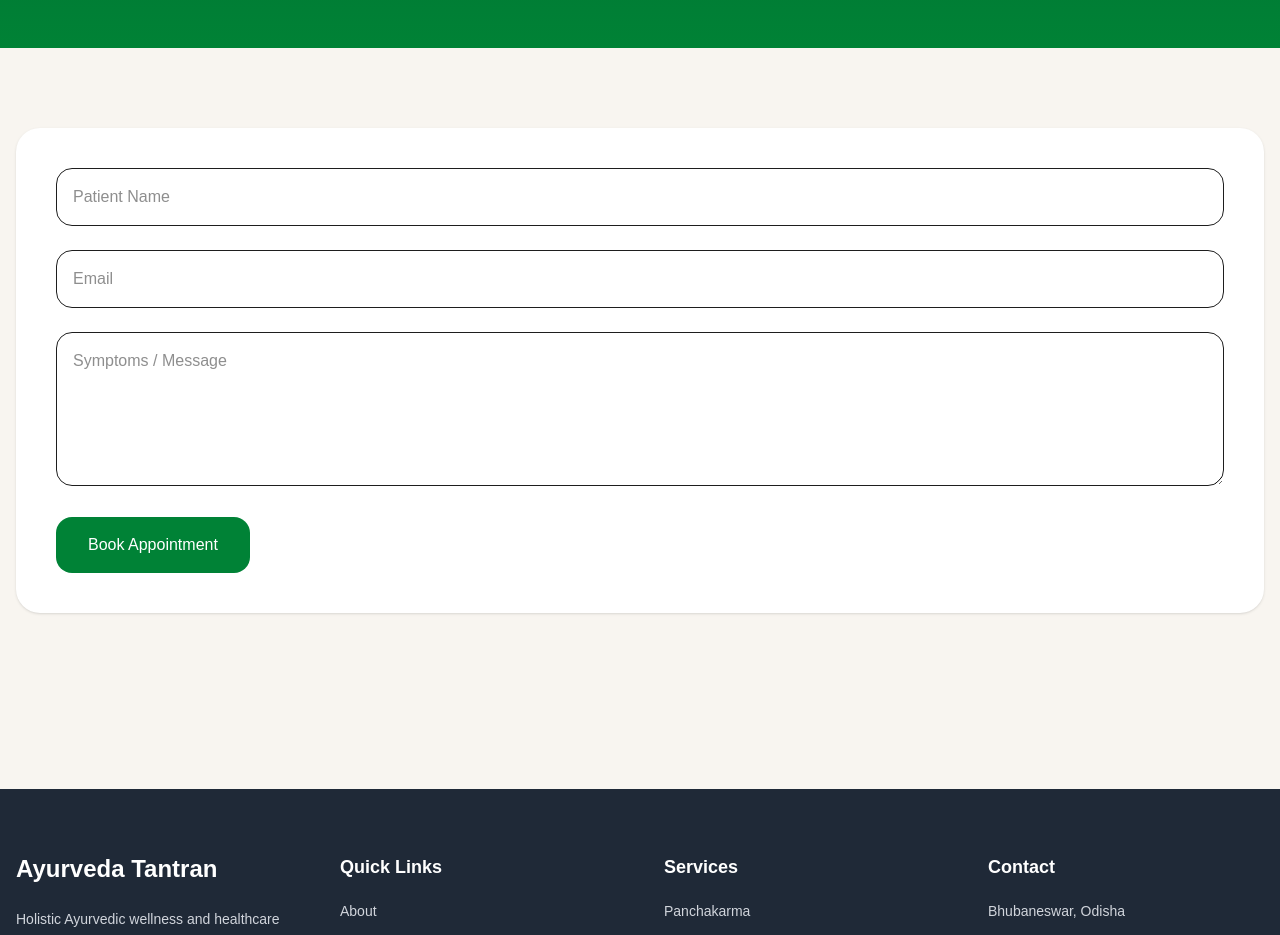
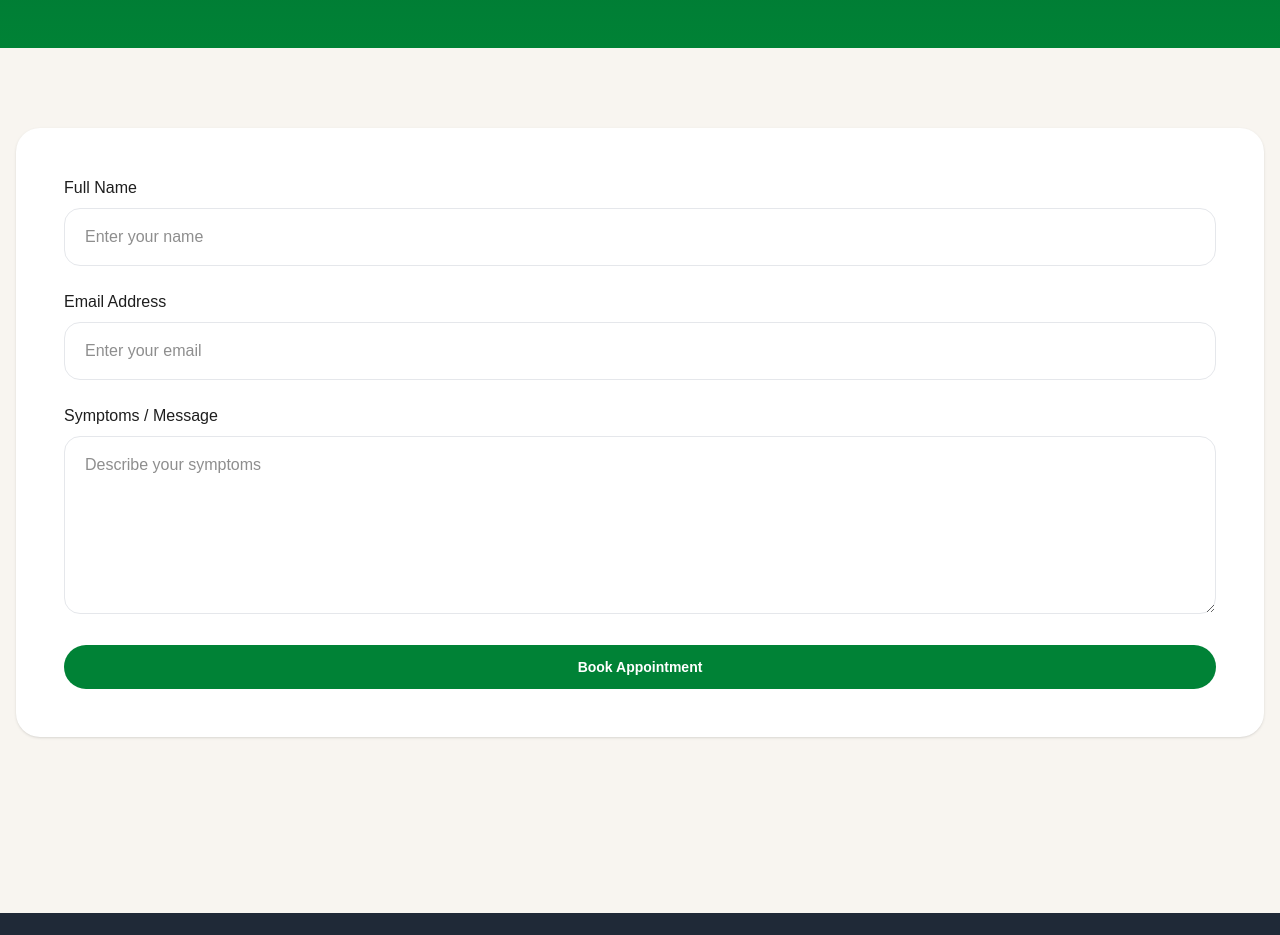
Before and after one commit to utripathy/ayurvedic-tantran-hospital, a Next.js app: page /appointments in a window 1280 px wide. Shown: the part 380-1315 px from the top of the page. Built offline with nearby package versions, Linux system fonts and the light colour scheme.

Commit message:
Added appointsments

```diff
--- a/package.json
+++ b/package.json
@@ -9,13 +9,17 @@
     "lint": "eslint"
   },
   "dependencies": {
+    "@hookform/resolvers": "^5.2.2",
     "clsx": "^2.1.1",
     "framer-motion": "^12.38.0",
     "lucide-react": "^1.16.0",
     "next": "16.2.6",
     "react": "19.2.4",
     "react-dom": "19.2.4",
-    "tailwind-merge": "^3.6.0"
+    "react-hook-form": "^7.76.0",
+    "sonner": "^2.0.7",
+    "tailwind-merge": "^3.6.0",
+    "zod": "^4.4.3"
   },
   "devDependencies": {
     "@tailwindcss/postcss": "^4",
--- a/src/app/appointments/page.tsx
+++ b/src/app/appointments/page.tsx
@@ -1,52 +1,117 @@
+"use client";
 
+import { useState } from "react";
 
+import Navbar from "@/src/components/layout/navbar";
 import Footer from "@/src/components/layout/footer";
-import Navbar from "@/src/components/layout/navbar";
 import PageHero from "@/src/components/ui/page-hero";
-import type { Metadata } from "next";
 
-export const metadata: Metadata = {
-  title: "Appointments",
-  description:
-    "Book appointments with Ayurvedic specialists.",
-};
+import Input from "@/src/components/ui/input";
+import Textarea from "@/src/components/ui/textarea";
+import Button from "@/src/components/ui/button";
+
+import {
+  appointmentSchema,
+  AppointmentFormData,
+} from "@/src/lib/validations/appointment";
+
+import { useForm } from "react-hook-form";
+
+import { zodResolver } from "@hookform/resolvers/zod";
+
+import { toast } from "sonner";
 
 export default function AppointmentsPage() {
+  const [loading, setLoading] = useState(false);
+
+  const {
+    register,
+    handleSubmit,
+    formState: { errors },
+    reset,
+  } = useForm<AppointmentFormData>({
+    resolver: zodResolver(
+      appointmentSchema
+    ),
+  });
+
+  async function onSubmit(
+    data: AppointmentFormData
+  ) {
+    try {
+      setLoading(true);
+
+      console.log(data);
+
+      await new Promise((resolve) =>
+        setTimeout(resolve, 1500)
+      );
+
+      toast.success(
+        "Appointment request submitted successfully."
+      );
+
+      reset();
+    } catch {
+      toast.error(
+        "Something went wrong."
+      );
+    } finally {
+      setLoading(false);
+    }
+  }
+
   return (
     <main>
       <Navbar />
 
       <PageHero
         title="Book Appointment"
-        subtitle="Consult our Ayurvedic experts for personalized treatments."
+        subtitle="Consult our Ayurvedic specialists for personalized treatment."
       />
 
-      <section className="py-20">
+      <section className="section-padding">
         <div className="container-custom max-w-3xl">
-          <div className="rounded-3xl bg-white p-10 shadow-sm">
-            <div className="space-y-6">
-              <input
-                type="text"
-                placeholder="Patient Name"
-                className="w-full rounded-2xl border p-4"
+          <div className="rounded-3xl bg-white p-8 shadow-sm md:p-12">
+            <form
+              onSubmit={handleSubmit(
+                onSubmit
+              )}
+              className="space-y-6"
+            >
+              <Input
+                label="Full Name"
+                placeholder="Enter your name"
+                error={errors.name?.message}
+                {...register("name")}
               />
 
-              <input
+              <Input
+                label="Email Address"
                 type="email"
-                placeholder="Email"
-                className="w-full rounded-2xl border p-4"
+                placeholder="Enter your email"
+                error={errors.email?.message}
+                {...register("email")}
               />
 
-              <textarea
-                placeholder="Symptoms / Message"
-                rows={5}
-                className="w-full rounded-2xl border p-4"
+              <Textarea
+                label="Symptoms / Message"
+                rows={6}
+                placeholder="Describe your symptoms"
+                error={
+                  errors.message?.message
+                }
+                {...register("message")}
               />
 
-              <button className="rounded-2xl bg-green-700 px-8 py-4 text-white">
-                Book Appointment
-              </button>
-            </div>
+              <Button
+                className="w-full"
+              >
+                {loading
+                  ? "Submitting..."
+                  : "Book Appointment"}
+              </Button>
+            </form>
           </div>
         </div>
       </section>
--- a/src/app/layout.tsx
+++ b/src/app/layout.tsx
@@ -1,6 +1,7 @@
 import type { Metadata } from "next";
 import { Geist, Geist_Mono } from "next/font/google";
 import "./globals.css";
+import { Toaster } from "sonner";
 
 const geistSans = Geist({
   variable: "--font-geist-sans",
@@ -27,7 +28,10 @@ export default function RootLayout({
       lang="en"
       className={`${geistSans.variable} ${geistMono.variable} h-full antialiased`}
     >
-      <body className="min-h-full flex flex-col">{children}</body>
+      <body className="min-h-full flex flex-col">
+        {children}
+          <Toaster position="top-right" richColors />
+      </body>
     </html>
   );
 }
--- /dev/null
+++ b/src/components/ui/input.tsx
@@ -0,0 +1,29 @@
+type Props = React.InputHTMLAttributes<HTMLInputElement> & {
+  label: string;
+  error?: string;
+};
+
+export default function Input({
+  label,
+  error,
+  ...props
+}: Props) {
+  return (
+    <div>
+      <label className="mb-2 block font-medium">
+        {label}
+      </label>
+
+      <input
+        {...props}
+        className="w-full rounded-2xl border border-gray-200 bg-white px-5 py-4 outline-none transition focus:border-green-700"
+      />
+
+      {error && (
+        <p className="mt-2 text-sm text-red-500">
+          {error}
+        </p>
+      )}
+    </div>
+  );
+}
--- /dev/null
+++ b/src/components/ui/textarea.tsx
@@ -0,0 +1,30 @@
+type Props =
+  React.TextareaHTMLAttributes<HTMLTextAreaElement> & {
+    label: string;
+    error?: string;
+  };
+
+export default function Textarea({
+  label,
+  error,
+  ...props
+}: Props) {
+  return (
+    <div>
+      <label className="mb-2 block font-medium">
+        {label}
+      </label>
+
+      <textarea
+        {...props}
+        className="w-full rounded-2xl border border-gray-200 bg-white px-5 py-4 outline-none transition focus:border-green-700"
+      />
+
+      {error && (
+        <p className="mt-2 text-sm text-red-500">
+          {error}
+        </p>
+      )}
+    </div>
+  );
+}
--- /dev/null
+++ b/src/lib/validations/appointment.ts
@@ -0,0 +1,17 @@
+import { z } from "zod";
+
+export const appointmentSchema = z.object({
+  name: z
+    .string()
+    .min(2, "Name is required"),
+
+  email: z
+    .email("Enter valid email"),
+
+  message: z
+    .string()
+    .min(10, "Message too short"),
+});
+
+export type AppointmentFormData =
+  z.infer<typeof appointmentSchema>;
```
Also changed, not shown: 1 other file (tests, documents, lock files or other folders).
